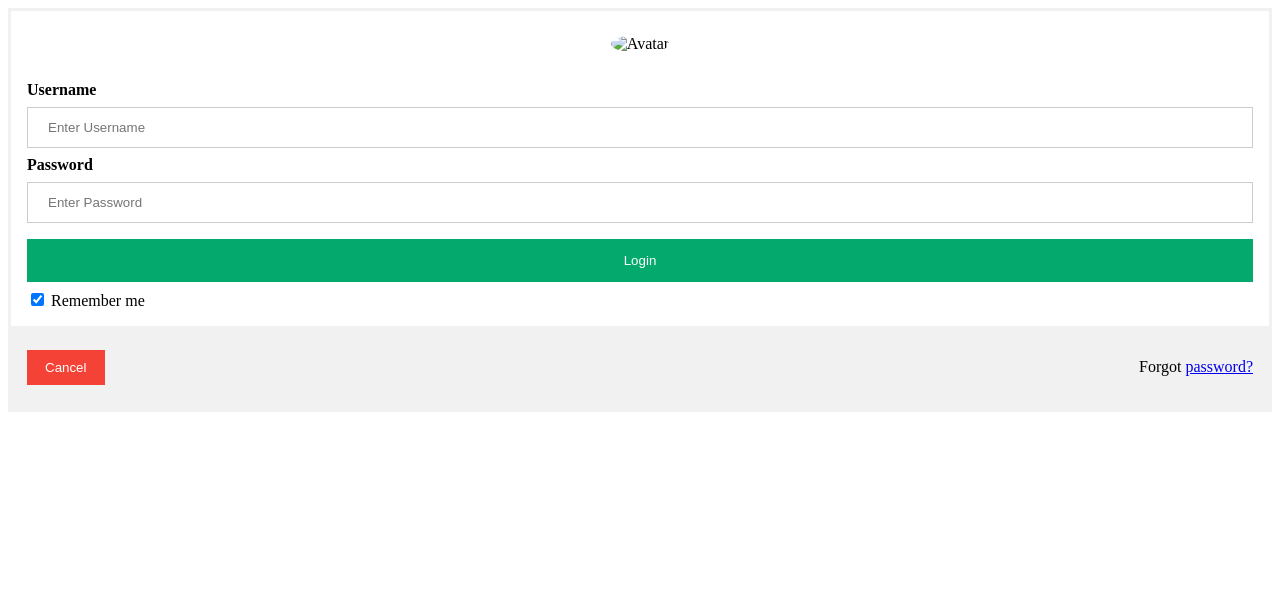
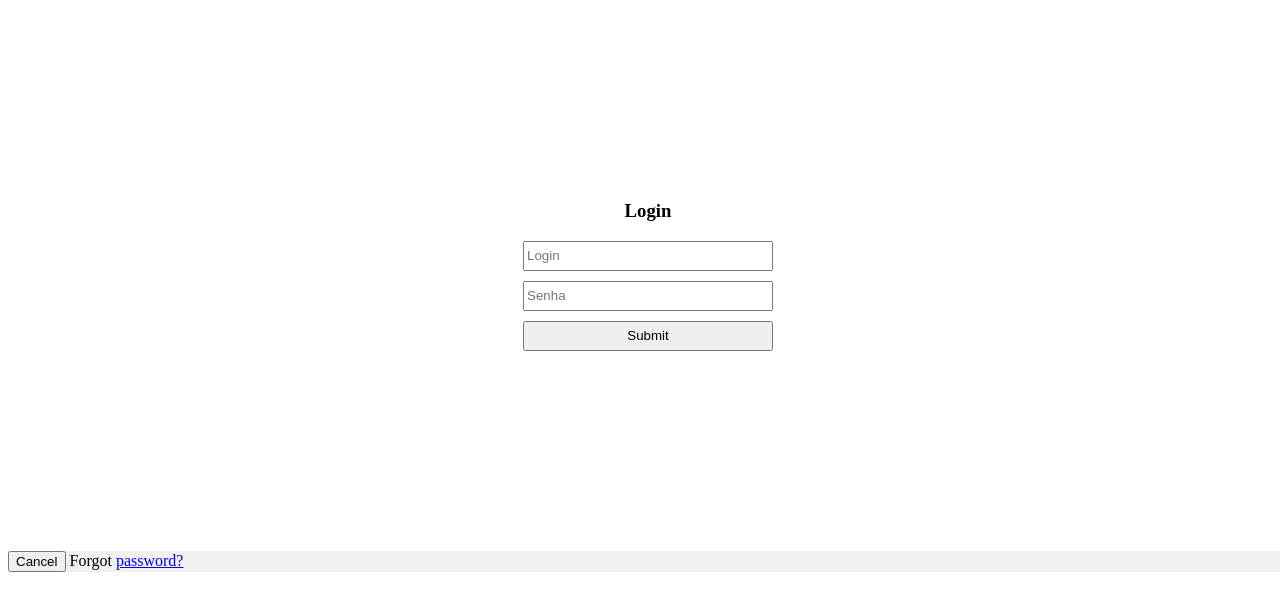
Before and after one commit to gu2121gg/gu2121.githun.io, a plain HTML site: page index.html in a window 1280 px wide. Drawn offline with Linux system fonts and the light colour scheme.

Commit message:
Update index.html

```diff
--- a/index.html
+++ b/index.html
@@ -1,90 +1,84 @@
 <!DOCTYPE html>
-<html>
+<html lang="pt-br">
 <head>
+    <meta charset="UTF-8">
+    <meta http-equiv="X-UA-Compatible" content="IE=edge">
+    <meta name="viewport" content="width=device-width, initial-scale=1.0">
+    <title>Login JS</title>
+
     <style>
-        /* Bordered form */
-        form {
-            border: 3px solid #f1f1f1;
-        }
-        /* Full-width inputs */
-        input[type=text], input[type=password] {
-            width: 100%;
-            padding: 12px 20px;
-            margin: 8px 0;
-            display: inline-block;
-            border: 1px solid #ccc;
+
+        *{
             box-sizing: border-box;
         }
-        /* Set a style for all buttons */
-        button {
-            background-color: #04AA6D;
-            color: white;
-            padding: 14px 20px;
-            margin: 8px 0;
-            border: none;
-            cursor: pointer;
+
+        body{
             width: 100%;
+            height: 100%;
         }
-        /* Add a hover effect for buttons */
-        button:hover {
-            opacity: 0.8;
+
+        form{
+            width: 300px;
+            margin: 200px auto;
+            text-align: center;
         }
-        /* Extra style for the cancel button (red) */
-        .cancelbtn {
-            width: auto;
-            padding: 10px 18px;
-            background-color: #f44336;
+
+        input{
+            display: block;
+            margin: 10px auto;
+            width: 250px;
+            height: 30px;
         }
-        /* Center the avatar image inside this container */
-        .imgcontainer {
-            text-align: center;
-            margin: 24px 0 12px 0;
-        }
-        /* Avatar image */
-        img.avatar {
-            width: 40%;
-            border-radius: 50%;
-        }
-        /* Add padding to containers */
-        .container {
-            padding: 16px;
-        }
-        /* The "Forgot password" text */
-        span.psw {
-            float: right;
-            padding-top: 16px;
-        }
-        /* Change styles for span and cancel button on extra small screens */
-        @media screen and (max-width: 300px) {
-            span.psw {
-                display: block;
-                float: none;
-            }
-            .cancelbtn {
-                width: 100%;
-            }
-        }
+
     </style>
+
 </head>
 <body>
-    <form action="action_page.php" method="post">
-        <div class="imgcontainer">
-            <img src="img_avatar2.png" alt="Avatar" class="avatar">
-        </div>
-        <div class="container">
-            <label for="uname"><b>Username</b></label>
-            <input type="text" placeholder="Enter Username" name="uname" required>
-            <label for="psw"><b>Password</b></label>
-            <input type="password" placeholder="Enter Password" name="psw" required>
-            <button type="submit">Login</button>
-            <label>
-                <input type="checkbox" checked="checked" name="remember"> Remember me
-            </label>
-        </div>
-        <div class="container" style="background-color:#f1f1f1">
+
+
+    <form>
+
+        <h3> Login</h3>
+        <input type="text" placeholder="Login" id="login">
+        <input type="password" placeholder="Senha" id="senha">
+        <input type="submit" onclick="logar(); return false">
+
+    </form>
+
+
+    <script>
+
+
+        function logar(){
+
+            var login = document.getElementById('login').value;
+            var senha = document.getElementById('senha').value;
+
+            if(login == "gu2121" && senha == "2121"){
+                alert('Sucesso');
+                location.href = "home.html";
+            }else{
+                alert('Usuario ou senha incorretos');
+            }
+
+        }
+
+    </script>
+
+
+  <div class="container" style="background-color:#f1f1f1">
             <button type="button" class="cancelbtn">Cancel</button>
             <span class="psw">Forgot <a href="#">password?</a></span>
         </div>
-    </form>
+
+
+
+
+
+
+
+
+
+
 </body>
 </html>
```
